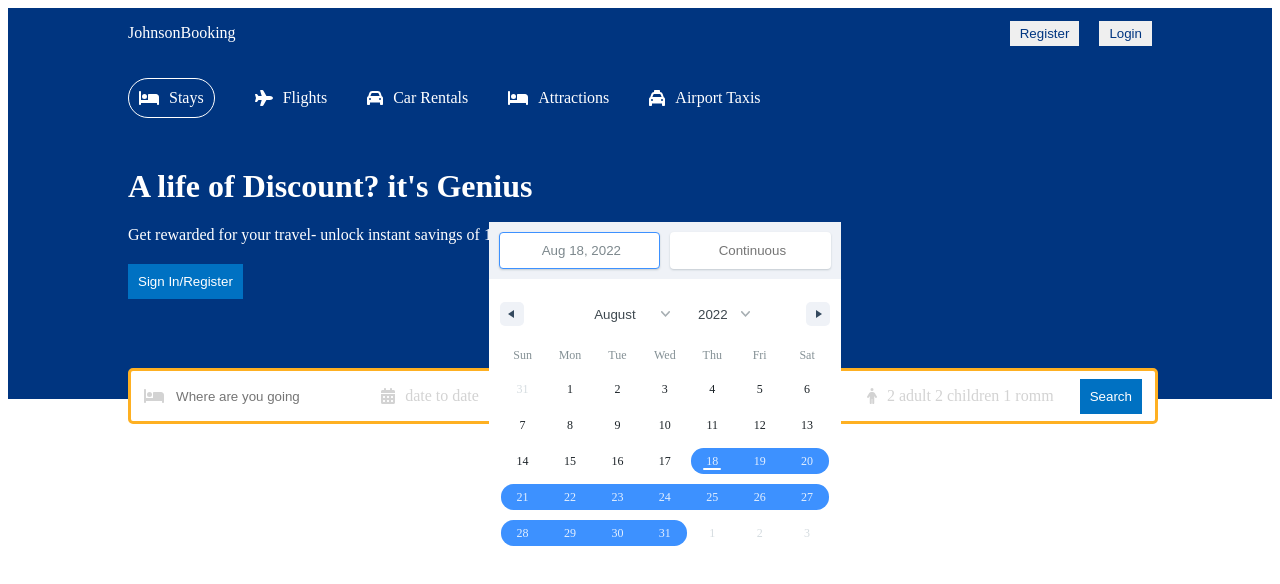
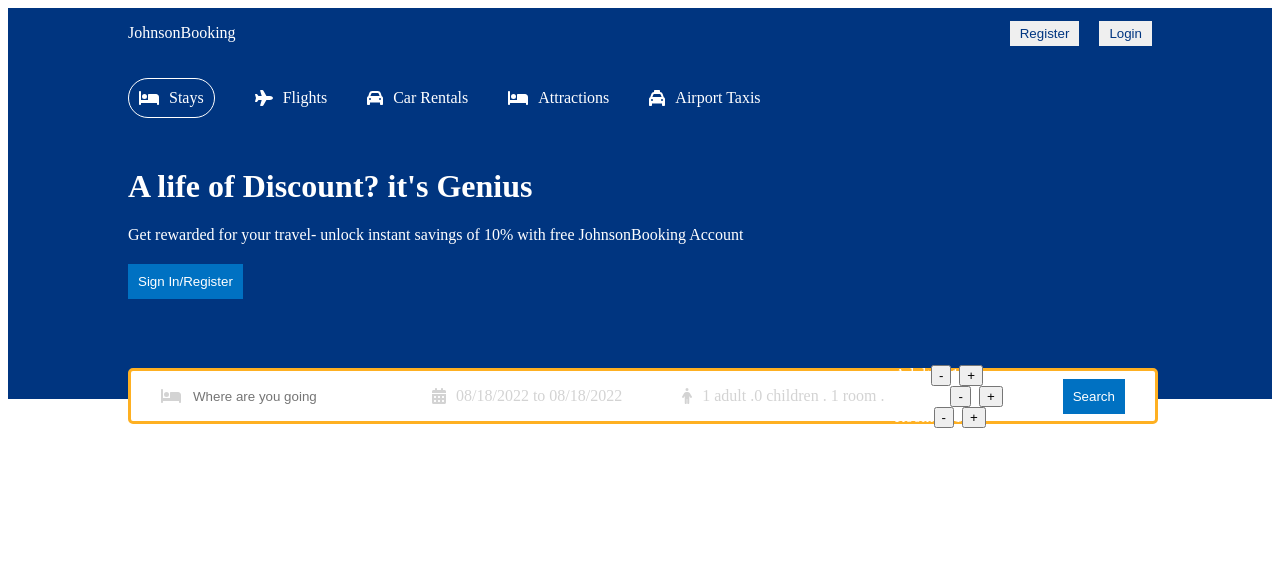
Before and after one commit to karasanyijohnson/React-booking-reservation-UI-Design, a React (Create React App) app: page / in a window 1280 px wide. Shown: the top 584 px of the page. Built offline with nearby package versions, Linux system fonts and the light colour scheme.

Commit message:
added room Options

```diff
--- a/src/components/header/Header.jsx
+++ b/src/components/header/Header.jsx
@@ -10,17 +10,25 @@ import {
 } from "@fortawesome/free-solid-svg-icons";
 import "./header.css";
 import { DateRange } from "react-date-range";
+import {format} from 'date-fns';
 import 'react-date-range/dist/styles.css'; // main css file
 import 'react-date-range/dist/theme/default.css'; // theme css file
 
 const Header = () => {
+  const[openDate,setOpendate]= useState(false)
   const [date, setDate] = useState([
     {
       startDate: new Date(),
-      endDate: null,
+      endDate: new Date(),
       key: "selection",
     },
   ]);
+  const [openOptions, setOpenOptions]= useState(false)
+  const [options, setOptions] = useState({
+    adult:1,
+    children:0,
+    room:1
+  })
   return (
     <div className="header">
       <div className="headerContainer">
@@ -63,17 +71,41 @@ const Header = () => {
           </div>
           <div className="headerSearchItem">
             <FontAwesomeIcon icon={faCalendarDays} className="headerIcon" />
-            <span className="headerSearchText">date to date</span>
-            <DateRange
+            <span onClick={()=>{setOpendate(!openDate)}} className="headerSearchText">{`${format(
+                date[0].startDate, "MM/dd/yyyy")}
+                to ${format(date[0].endDate, "MM/dd/yyyy")}`}
+                </span>
+            {openDate && <DateRange
               editableDateInputs={true}
               onChange={(item) => setDate([item.selection])}
               moveRangeOnFirstSelection={false}
               ranges={date}
-            />
+              className="date"
+            />}
           </div>
           <div className="headerSearchItem">
             <FontAwesomeIcon icon={faPerson} className="headerIcon" />
-            <span className="headerSearchText">2 adult 2 children 1 romm</span>
+            <span className="headerSearchText">{`${options.adult} adult .${options.children} children . ${options.room} room .`}</span>
+            <div className="options">
+                <div className="optionItem">
+                    <span className="optionText">Adult</span>
+                    <button className="optionCounterButton">-</button>
+                    <span className="optionCounterNumber">1</span>
+                    <button className="optionCounterButton">+</button>
+                </div>
+                <div className="optionItem">
+                    <span className="optionText">Children</span>
+                    <button className="optionCounterButton">-</button>
+                    <span className="optionCounterNumber">0</span>
+                    <button className="optionCounterButton">+</button>
+                </div>
+                <div className="optionItem">
+                    <span className="optionText">Room</span>
+                    <button className="optionCounterButton">-</button>
+                    <span className="optionCounterNumber">1</span>
+                    <button className="optionCounterButton">+</button>
+                </div>
+            </div>
           </div>
           <div className="headerSearchItem">
             <button className="headerBtn">Search</button>
--- a/src/components/header/header.css
+++ b/src/components/header/header.css
@@ -66,3 +66,7 @@ outline: none;
 color: lightgray;
 cursor: pointer;
 }
+.date{
+    position: absolute;
+    top: 50px;
+}
```
